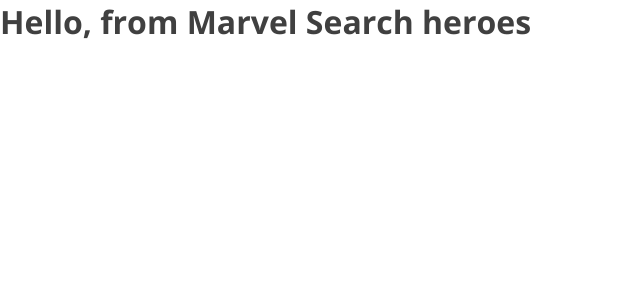
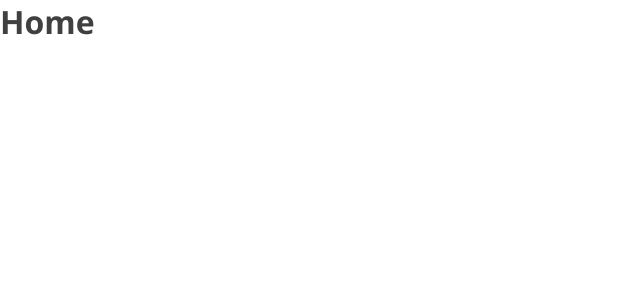
Before and after one commit to heldsonluiz/marvel-heroes, a React (Vite) app: page / in a window 1280 px wide. Shown: the top 300 px of the page, without its empty margins (0-640 px from the left). Built offline with nearby package versions, Linux system fonts and the light colour scheme.

Commit message:
✨ Feat: configure inital routes
Create home page and hero detail page and configure routes

```diff
--- a/src/App.tsx
+++ b/src/App.tsx
@@ -1,13 +1,16 @@
 import { ThemeProvider } from "styled-components";
+import { BrowserRouter } from "react-router-dom";
+import { Router } from "./Router";
+import { GlobalStyle } from "./styles/global";
 import { defaultTheme } from "./styles/themes/default";
-import { GlobalStyle } from "./styles/global";
 
 export function App() {
   return (
     <>
       <ThemeProvider theme={defaultTheme}>
-        <h1>Hello, from Marvel Search heroes</h1>
-
+        <BrowserRouter>
+          <Router />
+        </BrowserRouter>
         <GlobalStyle />
       </ThemeProvider>
     </>
--- /dev/null
+++ b/src/Router.tsx
@@ -0,0 +1,11 @@
+import { Routes, Route } from "react-router-dom";
+import { Home } from "./pages/Home";
+import { Hero } from "./pages/Hero";
+export function Router() {
+  return (
+    <Routes>
+      <Route path="/" element={<Home />} />
+      <Route path="/hero" element={<Hero />} />
+    </Routes>
+  );
+}
--- /dev/null
+++ b/src/pages/Hero.tsx
@@ -0,0 +1,7 @@
+export function Hero() {
+  return (
+    <>
+      <h1>Hero</h1>
+    </>
+  );
+}
--- /dev/null
+++ b/src/pages/Home.tsx
@@ -0,0 +1,7 @@
+export function Home() {
+  return (
+    <>
+      <h1>Home</h1>
+    </>
+  );
+}
```
